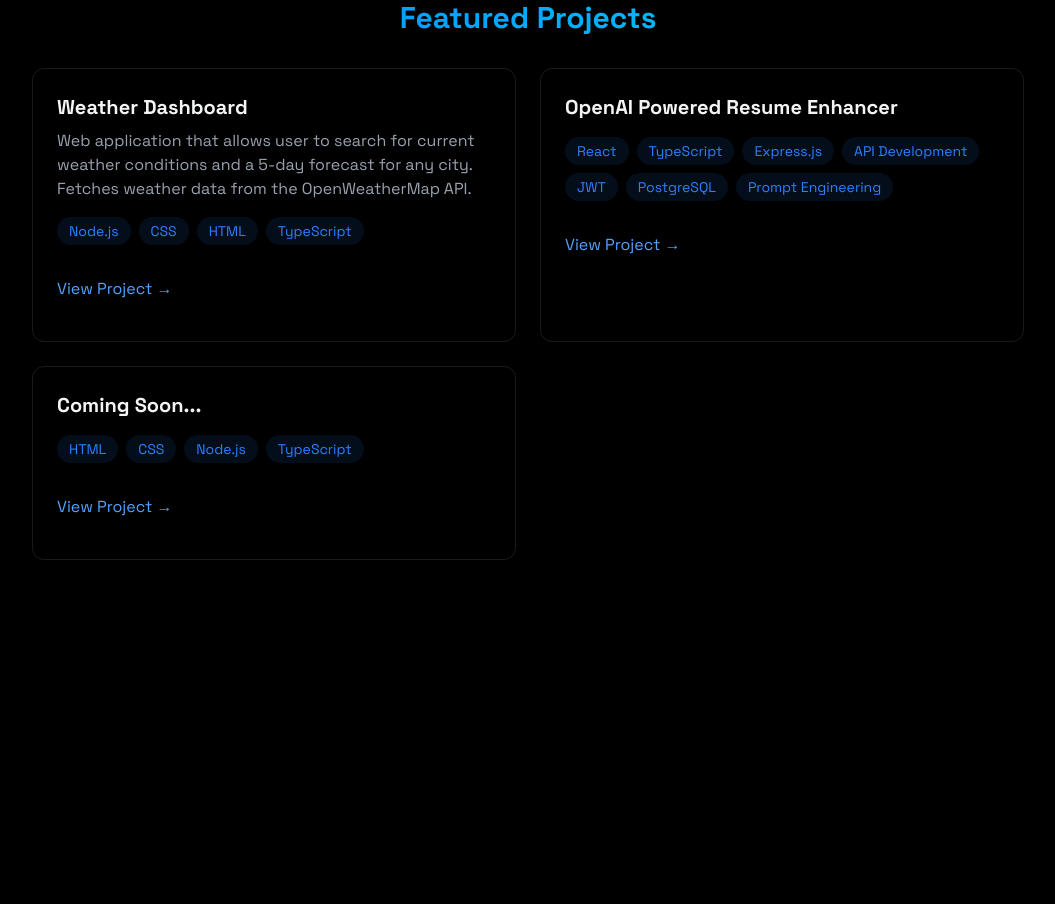
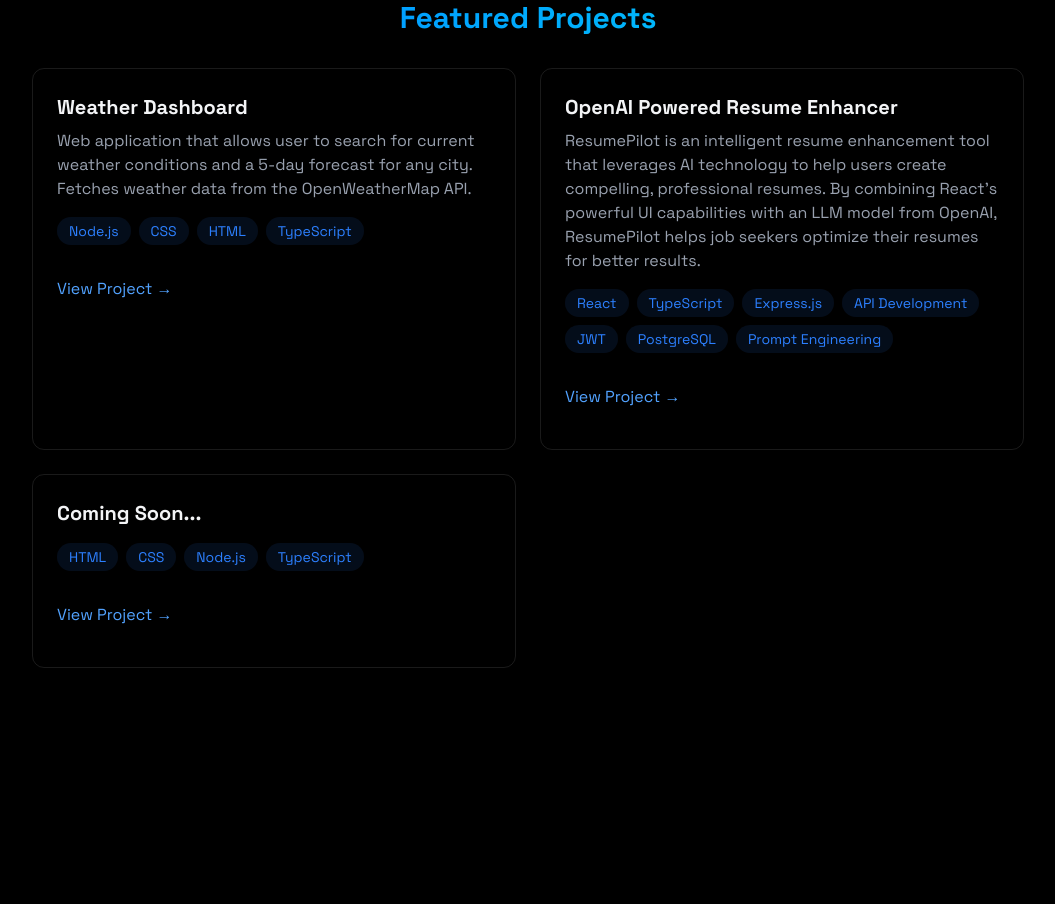
Before and after one commit to jarredhampton/portfolio, a React (Vite) app: page / in a window 1280 px wide. Shown: the part 1960-2864 px from the top of the page, without its empty margins (112-1167 px from the left). Built offline with nearby package versions, Linux system fonts and the light colour scheme.

Commit message:
Update: added project summary

```diff
--- a/src/components/sections/Projects.jsx
+++ b/src/components/sections/Projects.jsx
@@ -51,7 +51,13 @@
                 {" "}
                 OpenAI Powered Resume Enhancer
               </h3>
-              <p className="text-gray-400 mb-4">{""}</p>
+              <p className="text-gray-400 mb-4">
+                ResumePilot is an intelligent resume enhancement tool that
+                leverages AI technology to help users create compelling,
+                professional resumes. By combining React's powerful UI
+                capabilities with an LLM model from OpenAI, ResumePilot helps
+                job seekers optimize their resumes for better results.
+              </p>
               <div className="flex flex-wrap gap-2 mb-4">
                 {[
                   "React",
```
